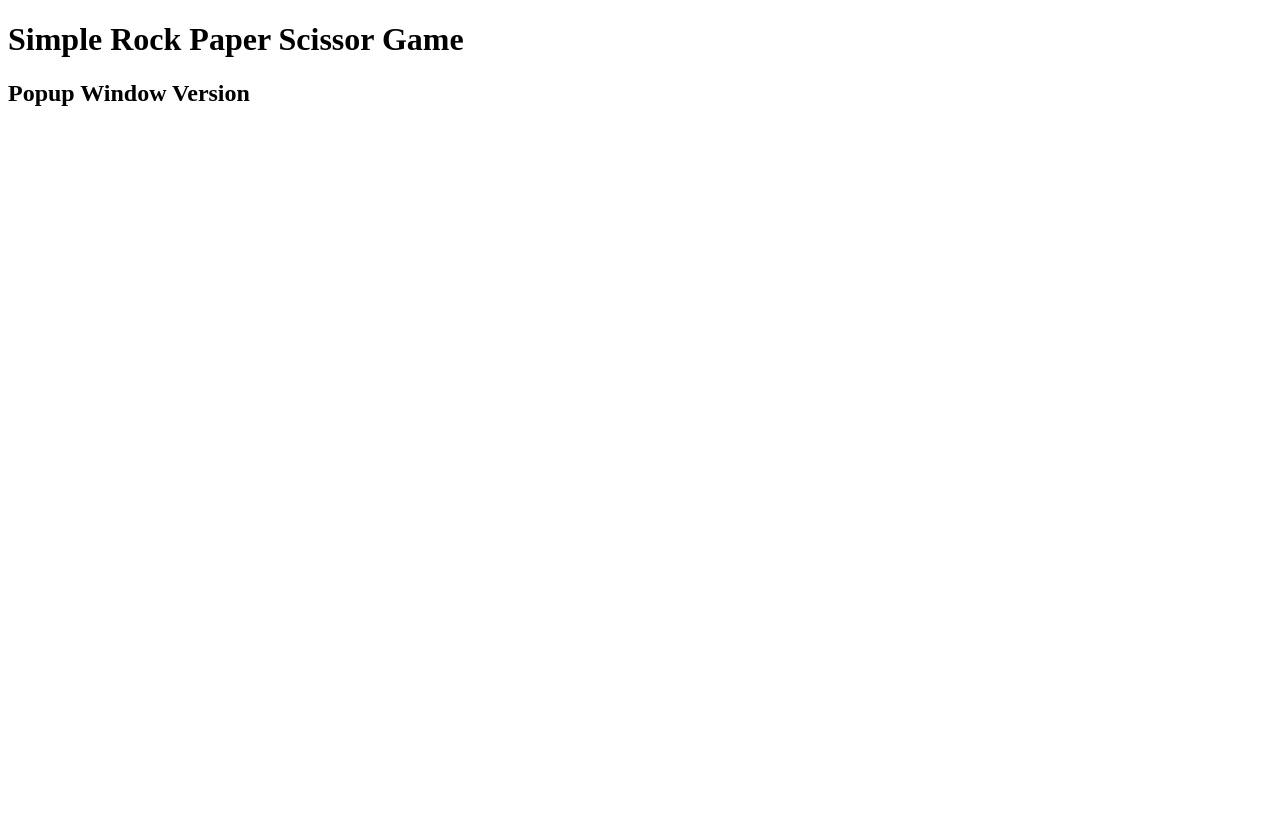
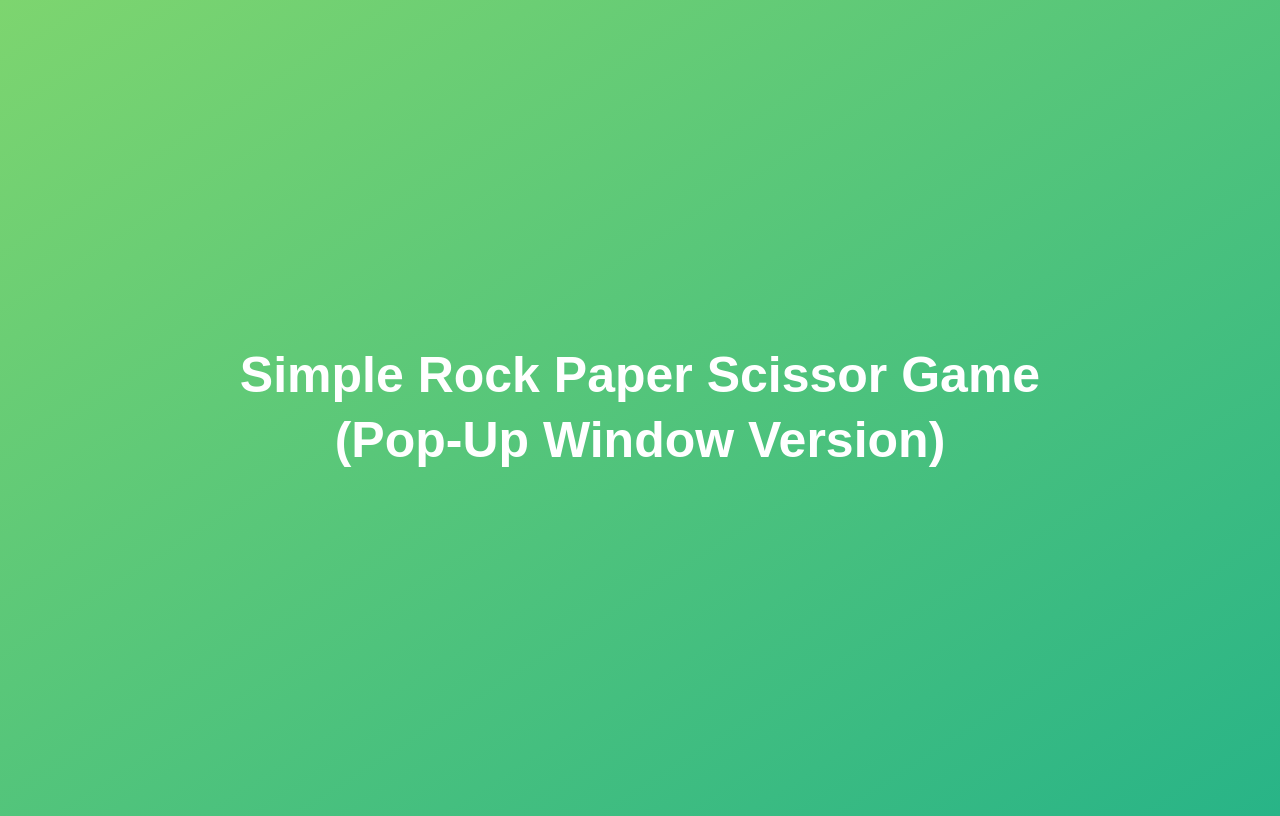
Before and after one commit to Toasted-Pineapple/rps-game, a plain HTML site: page index.html in a window 1280 px wide. Drawn offline with Linux system fonts and the light colour scheme.

Commit message:
Add style/css and minor change in html
Added css (bg color, alignment, text etc.)
Minor Change in body of html

```diff
--- a/index.html
+++ b/index.html
@@ -6,8 +6,27 @@
     <meta http-equiv="X-UA-Compatible" content="ie=edge" />
     <title>RPS Game</title>
   </head>
+  <style>
+    body {
+      height: 100vh;
+      display: flex;
+      align-items: center;
+      background: linear-gradient(to top left, #28b487, #7dd56f);
+    }
+    h1 {
+      font-family: sans-serif;
+      font-size: 50px;
+      line-height: 1.3;
+      width: 100%;
+      padding: 30px;
+      text-align: center;
+      color: white;
+    }
+  </style>
   <body>
-    <h1>Simple Rock Paper Scissor Game</h1>
-    <h2>Popup Window Version</h2>
+    <h1>
+      Simple Rock Paper Scissor Game <br />
+      (Pop-Up Window Version)
+    </h1>
   </body>
 </html>
```
